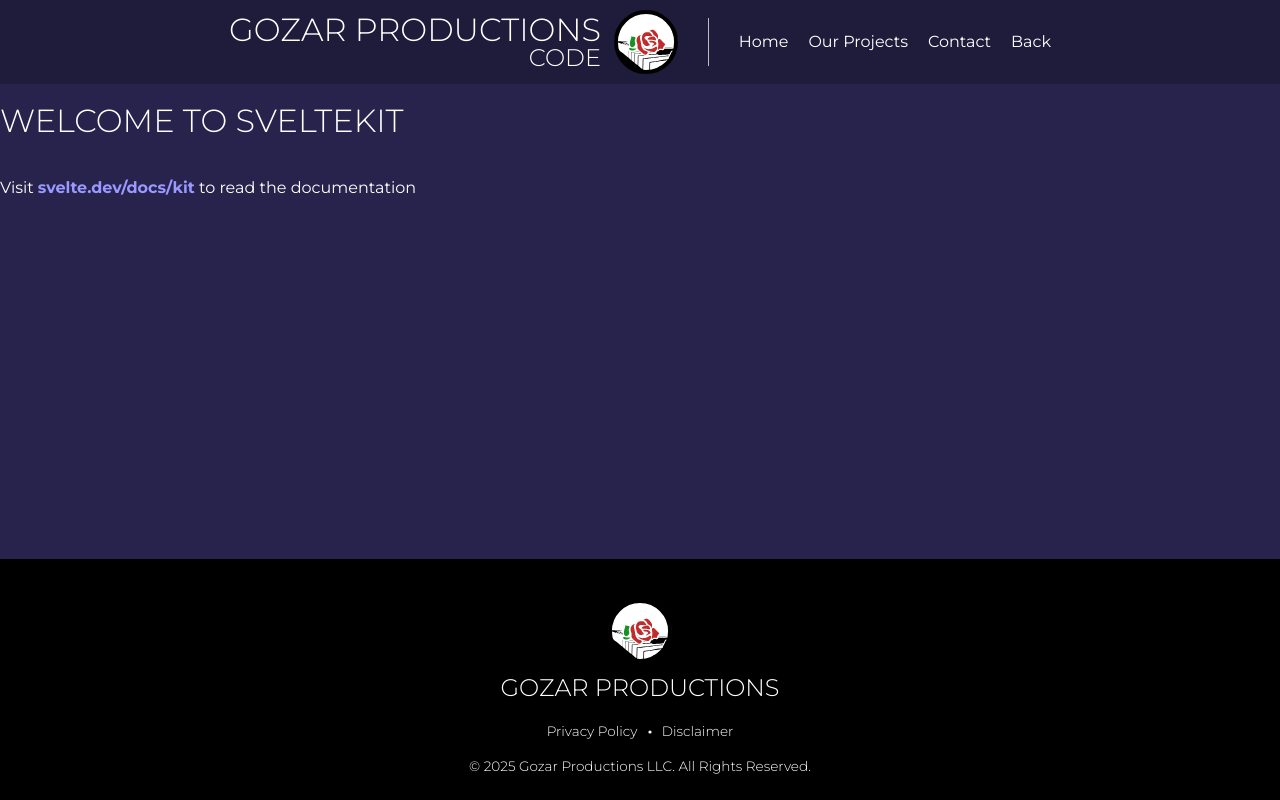
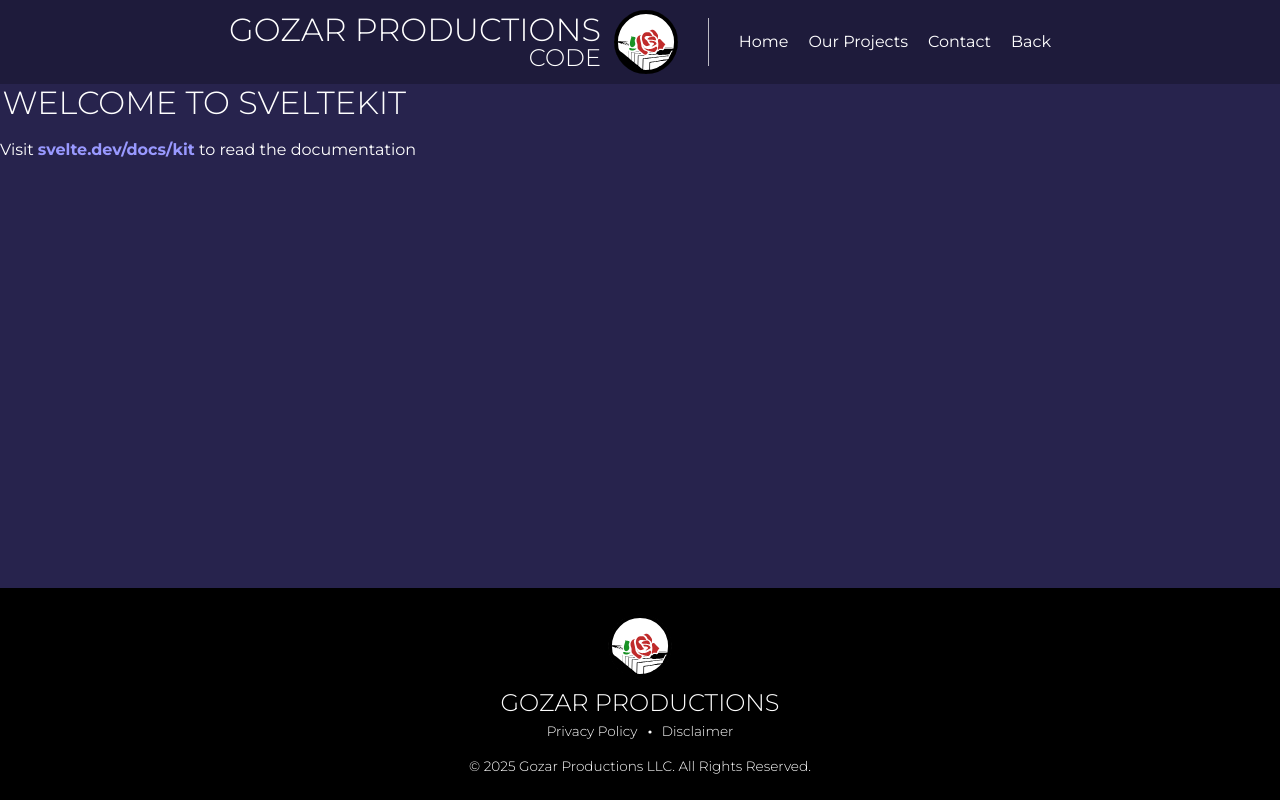
Before and after one commit to Erallie/erallie, a SvelteKit app: page / in a window 1280 px wide. Built offline with nearby package versions, Linux system fonts and the light colour scheme.

Commit message:
Added global margin to headers

```diff
--- a/src/app.css
+++ b/src/app.css
@@ -31,6 +31,8 @@
     /* text-align: center; */
 	font-weight: 300;
     line-height: 1em;
+    margin: 0.08em;
+    /* margin: 4px; */
 }
 
 button, a {
```
